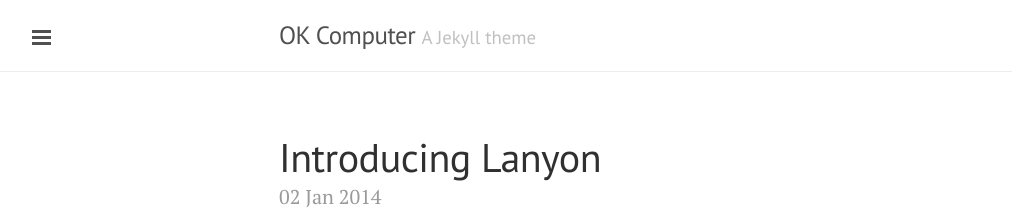
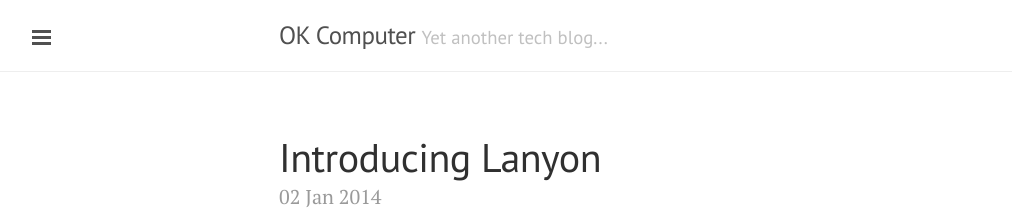
Before and after one commit to equelin/equelin.github.io, a Jekyll site: the page built from index.html, in a window 1280 px wide and 900 px high. Shown: the top 221 px of the window, without its empty margins (1-1013 px from the left). Built offline with Jekyll 4.4.1, drawn with Linux system fonts in a browser that asks for light colours; nearby versions of some CDN libraries; Markdown is read by kramdown in place of the engine named in the settings; the list of posts is cut into pages by our own code.

Commit message:
Update _config.yml

```diff
--- a/_config.yml
+++ b/_config.yml
@@ -10,8 +10,8 @@
 
 # Setup
 title:               OK Computer
-tagline:             'A Jekyll theme'
-description:         'A reserved <a href="http://jekyllrb.com" target="_blank">Jekyll</a> theme that places the utmost gravity on content with a hidden drawer. Made by <a href="https://twitter.com/mdo" target="_blank">@mdo</a>.'
+tagline:             'Yet another tech blog...'
+description:         'Ici on parle SAN, virtualisation, OS.'
 url:                 http://equelin.github.io
 baseurl:             /
 paginate:            5
```
